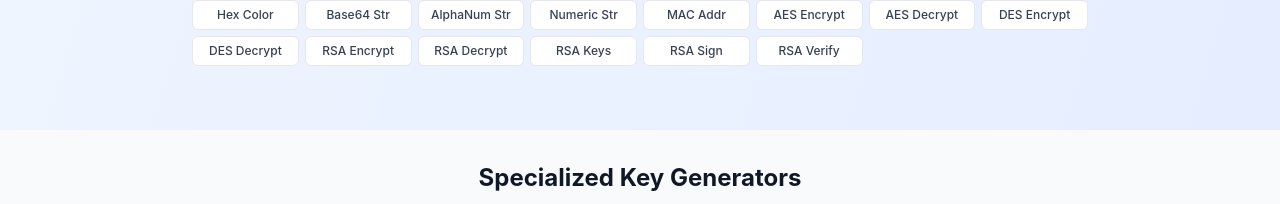
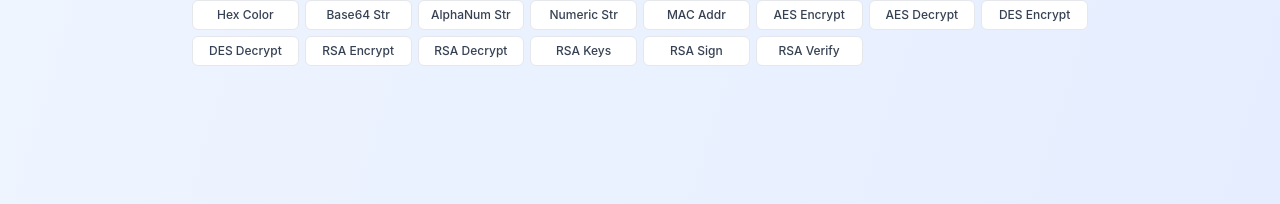
Before and after one commit to yjgoo/key-generator, a Next.js app: page / in a window 1280 px wide. Shown: the part 593-797 px from the top of the page. Built offline with nearby package versions, Linux system fonts and the light colour scheme; no server answers.

Commit message:
Add homepage leaderboard ad

```diff
--- a/src/app/page.tsx
+++ b/src/app/page.tsx
@@ -4,7 +4,6 @@ import { Hero } from '@/components/Hero';
 import { Introduction } from '@/components/Introduction';
 import { FAQ } from '@/components/FAQ';
 import { Footer } from '@/components/Footer';
-import { AdSlot } from '@/components/AdSlot';
 
 export default function Home() {
   return (
@@ -14,7 +13,6 @@ export default function Home() {
         <Hero />
         <KeyGenerators />
         <Introduction />
-        <AdSlot placement="inline-banner" />
         <FAQ />
       </main>
       <Footer />
--- a/src/components/AdSlot.tsx
+++ b/src/components/AdSlot.tsx
@@ -2,13 +2,18 @@
 
 import { useEffect, useRef } from 'react';
 
-type AdPlacement = 'inline-banner' | 'content-rectangle';
+type AdPlacement = 'inline-banner' | 'leaderboard' | 'content-rectangle';
 
 const ADS = {
   'inline-banner': {
     key: 'bb9f14d28ee91bb533468621fcdff0d5',
     width: 320,
     height: 50,
+  },
+  leaderboard: {
+    key: 'd864172e8380d745ec870730882a508b',
+    width: 728,
+    height: 90,
   },
   'content-rectangle': {
     key: '84c222d080ecc5b3e21d6b8d44156eb5',
--- a/src/components/Hero.tsx
+++ b/src/components/Hero.tsx
@@ -2,6 +2,7 @@
 
 import { useState, useEffect, useCallback } from 'react';
 import Link from 'next/link';
+import { AdSlot } from '@/components/AdSlot';
 import { getPrimaryGenerator, generateKey, keyGenerators, getGeneratorPath } from '@/lib/keyGenerators';
 
 export function Hero() {
@@ -134,6 +135,8 @@ export function Hero() {
             ))}
           </div>
         </div>
+
+        <AdSlot placement="leaderboard" className="mb-0 mt-3" />
       </div>
     </section>
   );
```
